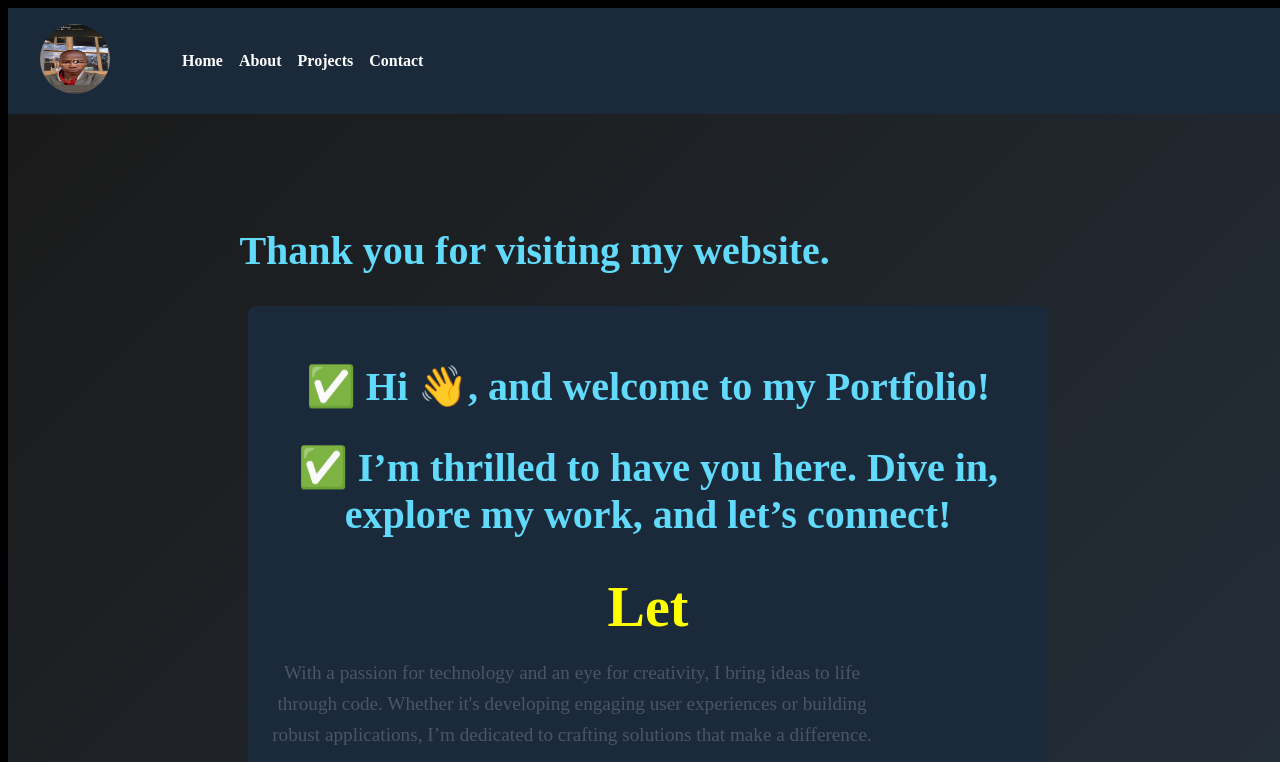
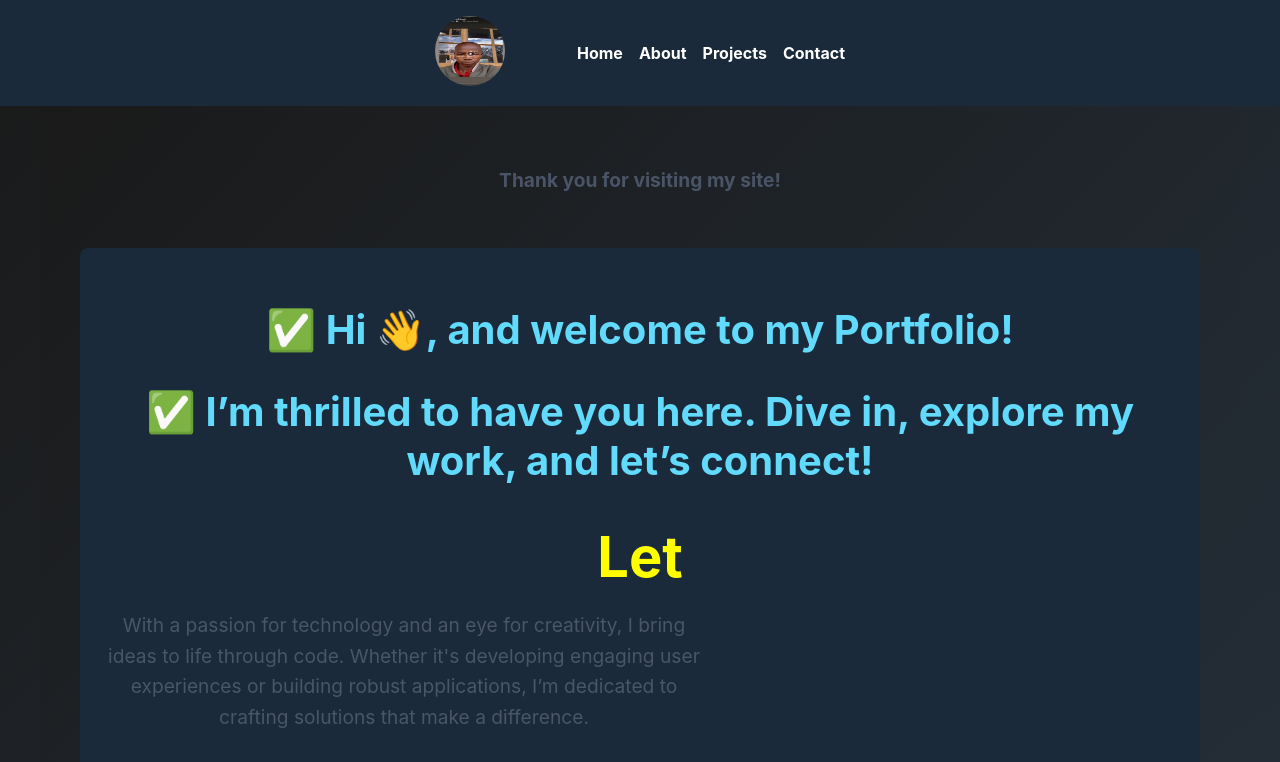
Before and after one commit to biwott77/Biwott, a React (Create React App) app: page / in a window 1280 px wide. Shown: the top 762 px of the page. Built offline with nearby package versions, Linux system fonts and the light colour scheme.

Commit message:
Initial commit

```diff
--- a/src/Frontend/Home.js
+++ b/src/Frontend/Home.js
@@ -50,11 +50,10 @@ const HomePage = () => {
   });
 
   return (
-    <div className="home">
-      <div className="marquee-container">
-        <h2 className="marquee-text">Thank you for visiting my website.</h2>
+    <div className="home" style={{backgroundColor: 'red'}}>
+      <div className="animated-thank-you">
+        <p>Thank you for visiting my site!</p>
       </div>
-
       <div className="home-content">
         <div className="intro-container">
           <h2>✅ Hi 👋, and welcome to my Portfolio!</h2>
@@ -73,11 +72,16 @@ const HomePage = () => {
           </h2>
         </div>
 
-
         <div className="animated-images-container">
           <div className="animated-images">
             <div className="image-container">
-              <img src={atbash} alt="Animation 1" />
+              <img
+                src={atbash}
+                alt="Animation 1"
+                loading="lazy"
+                srcSet={`${atbash} 300w, ${atbash} 600w`}
+                sizes="(max-width: 480px) 100vw, (max-width: 768px) 45vw, 30vw"
+              />
             </div>
             <div className="image-container">
               <img src={wwww} alt="Animation 2" />
@@ -87,6 +91,7 @@ const HomePage = () => {
             </div>
           </div>
         </div>
+
         <div className="skills-certifications">
           <div
             className="skill-cert-container"
@@ -160,8 +165,6 @@ const HomePage = () => {
             </ul>
           </div>
         </div>
-
-
       </div>
     </div>
   );
--- a/src/index.css
+++ b/src/index.css
@@ -1,8 +1,19 @@
-
-body{
-  background-color: black;
-  color: white;
-  margin-right: 3px;
+body, html {
+  margin: 0;
   padding: 0;
   width: 100%;
+  overflow-x: hidden;
+  background: linear-gradient(135deg, #1a1a1a 0%, #2c3e50 100%);
 }
+
+* {
+  box-sizing: border-box;
+}
+
+body {
+  font-family: -apple-system, BlinkMacSystemFont, 'Segoe UI', 'Roboto', 'Oxygen',
+    'Ubuntu', 'Cantarell', 'Fira Sans', 'Droid Sans', 'Helvetica Neue',
+    sans-serif;
+  -webkit-font-smoothing: antialiased;
+  -moz-osx-font-smoothing: grayscale;
+}
--- a/src/styles/App.css
+++ b/src/styles/App.css
@@ -1,17 +1,14 @@
+body, html {
+  margin: 0;
+  padding: 0;
+  overflow-x: hidden;
+}
+
 .app-container {
-    position: fixed;
-    top: 0;
-    left: 0;
-    right: 0;
-    bottom: 0;
-    overflow: hidden;
-  }
+  width: 100%;
+  overflow-x: hidden;
+}
 
-  .page-container {
-    position: absolute;
-    top: 60px; /* Adjust this value to match your navbar height */
-    left: 0;
-    right: 0;
-    bottom: 0;
-    overflow-y: auto;
-  }
+.page-container {
+  width: 100%;
+}
--- a/src/styles/Contact.css
+++ b/src/styles/Contact.css
@@ -1,6 +1,14 @@
+.home {
+  width: 100%;
+  max-width: 1200px; /* Should match the app-container max-width */
+  margin: 0 auto;
+  padding: 20px;
+  box-sizing: border-box;
+}
+
 .contact {
     position: relative; /* Changed from fixed to relative */
-  padding-top: 120px; /* Add space for the Navbar */
+    padding-top: 120px; /* Add space for the Navbar */
     top: 0;
     left: 0;
     right: 0;
--- a/src/styles/Home.css
+++ b/src/styles/Home.css
@@ -1,18 +1,23 @@
 .home {
-  padding-top: 80px;
+  width: 100%;
   min-height: 100vh;
+  /* margin-left: calc(-50vw + 50%);
+  margin-right: calc(-50vw + 50%); */
+  padding: 80px 0 30px; /* Adjust top padding to account for navbar */
+  background: linear-gradient(135deg, #1a1a1a 0%, #2c3e50 100%);
+  color: #ffffff;
   display: flex;
   flex-direction: column;
   align-items: center;
-  background: linear-gradient(135deg, #1a1a1a 0%, #2c3e50 100%);
-  color: #ffffff;
-  margin-bottom: 30px;
+  justify-content: space-between;
 }
 
 .home-content {
-  max-width: 800px;
-  margin: 0 auto;
-  text-align: center;
+  width: 100%;
+  max-width: 1200px; /* Match this with your app container max-width */
+  padding: 0 20px;
+  box-sizing: border-box;
+  flex-grow: 1;
 }
 
 .home h1 {
@@ -55,10 +60,13 @@
 }
 
 .skills-certifications {
+  width: 100%;
+  max-width: 1200px; /* Match this with your app container max-width */
+  padding: 0 20px;
+  box-sizing: border-box;
   display: flex;
   flex-direction: column;
   gap: 2rem;
-  width: 100%;
   margin-top: 2rem;
 }
 
@@ -201,3 +209,148 @@
 .cert-list{
   margin-bottom: 20px;
 }
+
+.animated-thank-you {
+  text-align: center;
+  padding: 20px 0;
+  font-size: 1.5rem;
+  font-weight: bold;
+  color: #61dafb;
+  animation: fadeInOut 4s ease-in-out infinite;
+}
+
+@keyframes fadeInOut {
+  0%, 100% { opacity: 0; transform: translateY(20px); }
+  50% { opacity: 1; transform: translateY(0); }
+}
+@media screen and (max-width: 280px) {
+  .intro-container h1 {
+    font-size: 1.5rem;
+  }
+
+  .intro-container h2 {
+    font-size: 1.2rem;
+  }
+
+  .intro-container p {
+    font-size: 0.9rem;
+  }
+}
+
+/* Media Queries for different screen sizes */
+@media screen and (max-width: 1024px) {
+  .intro-container h1 {
+    font-size: 3rem;
+  }
+
+  .intro-container h2 {
+    font-size: 2rem;
+  }
+}
+
+@media screen and (max-width: 768px) {
+  .intro-container h1 {
+    font-size: 2.5rem;
+  }
+
+  .intro-container h2 {
+    font-size: 1.8rem;
+  }
+
+  .intro-container p {
+    font-size: 1.1rem;
+  }
+
+  .image-container {
+    width: 45%;
+  }
+
+  .skills-certifications {
+    padding: 0 15px;
+  }
+}
+
+@media screen and (max-width: 480px) {
+  .home {
+    padding: 60px 0 20px;
+  }
+
+  .intro-container h1 {
+    font-size: 2rem;
+  }
+
+  .intro-container h2 {
+    font-size: 1.5rem;
+    margin-bottom: 1.5rem;
+  }
+
+  .intro-container p {
+    font-size: 1rem;
+    margin-bottom: 1.5rem;
+  }
+
+  .image-container {
+    width: 100%;
+  }
+
+  .cta-button {
+    padding: 8px 16px;
+    font-size: 0.9rem;
+  }
+
+  .skill-cert-container {
+    padding: 15px;
+  }
+
+  .skill-cert-container li {
+    padding: 8px 16px;
+    margin: 4px;
+    font-size: 0.9rem;
+  }
+
+  .animated-thank-you {
+    font-size: 1.2rem;
+    padding: 15px 0;
+  }
+}
+
+/* For very small screens */
+@media screen and (max-width: 320px) {
+  .intro-container h1 {
+    font-size: 1.8rem;
+  }
+
+  .intro-container h2 {
+    font-size: 1.3rem;
+  }
+
+  .home-content {
+    padding: 0 15px;
+  }
+}
+
+/* For handling height on smaller devices */
+@media screen and (max-height: 700px) {
+  .home {
+    padding: 40px 0 20px;
+  }
+
+  .intro-container {
+    margin-bottom: 20px;
+  }
+}
+
+/* Ensure text doesn't overflow on very small widths */
+@media screen and (max-width: 280px) {
+  .intro-container h1 {
+    font-size: 1.5rem;
+  }
+
+  .intro-container h2 {
+    font-size: 1.2rem;
+  }
+
+  .intro-container p {
+    font-size: 0.9rem;
+  }
+}
--- a/src/styles/Navbar.css
+++ b/src/styles/Navbar.css
@@ -1,10 +1,26 @@
 .navbar {
+  display: flex;
+  justify-content: center; /* Center the content */
+  align-items: center;
+  padding: 1rem 0;
+  background-color: #1a2a3a;
+  color: white;
+  width: 100vw; /* Full viewport width */
+  position: relative;
+  left: 50%;
+  right: 50%;
+  margin-left: -50vw;
+  margin-right: -50vw;
+}
+
+.navbar-content {
   display: flex;
   justify-content: space-between;
   align-items: center;
-  padding: 1rem 2rem;
-  background-color: #1a2a3a;
-  color: white;
+  width: 100%;
+  max-width: 1200px; /* Should match the app-container max-width */
+  padding: 0 20px;
+  box-sizing: border-box;
 }
 
 .navbar-left {
--- a/src/styles/Projects.css
+++ b/src/styles/Projects.css
@@ -6,6 +6,14 @@
   background-color: #f0f0f0;
   padding: 2rem;
 }
+.home {
+  width: 100%;
+  max-width: 1200px; /* Should match the app-container max-width */
+  margin: 0 auto;
+  padding: 20px;
+  box-sizing: border-box;
+}
+
 
 .projects-container {
   background-color: #00008B;
```
